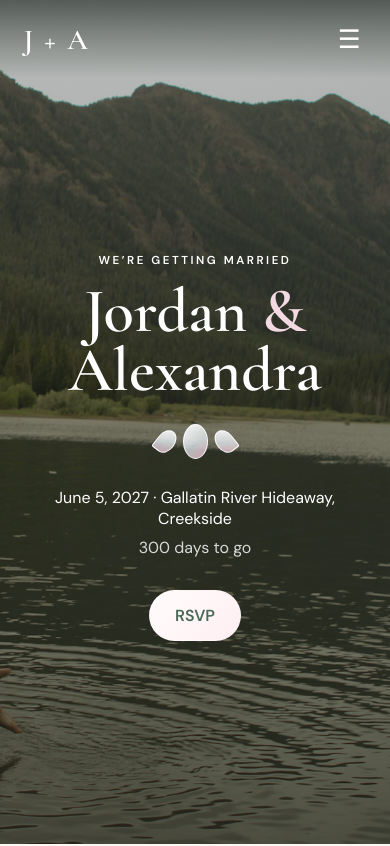
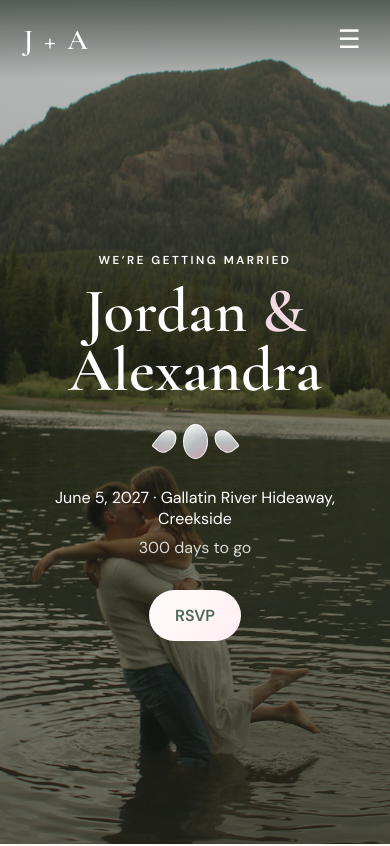
Before and after one commit to jun-zaga/wedding-site, a React (Vite) app: page / in a window 390 px wide. Shown: the top 846 px of the page. Built offline with nearby package versions, Linux system fonts and the light colour scheme.

Commit message:
shifted hero image

```diff
--- a/src/styles.css
+++ b/src/styles.css
@@ -304,7 +304,7 @@ footer a { display:inline-block; margin-top:12px; }
 }
 
 @media (max-width: 680px) {
-  .hero { background-position:68% 48%; }
+  .hero { background-position:34% 48%; }
   .photo-grid { grid-template-columns:1fr 1fr; grid-auto-rows:220px; }
   .photo-tile { grid-column:auto !important; grid-row:auto !important; }
   .search-results { grid-template-columns:1fr; }
```
